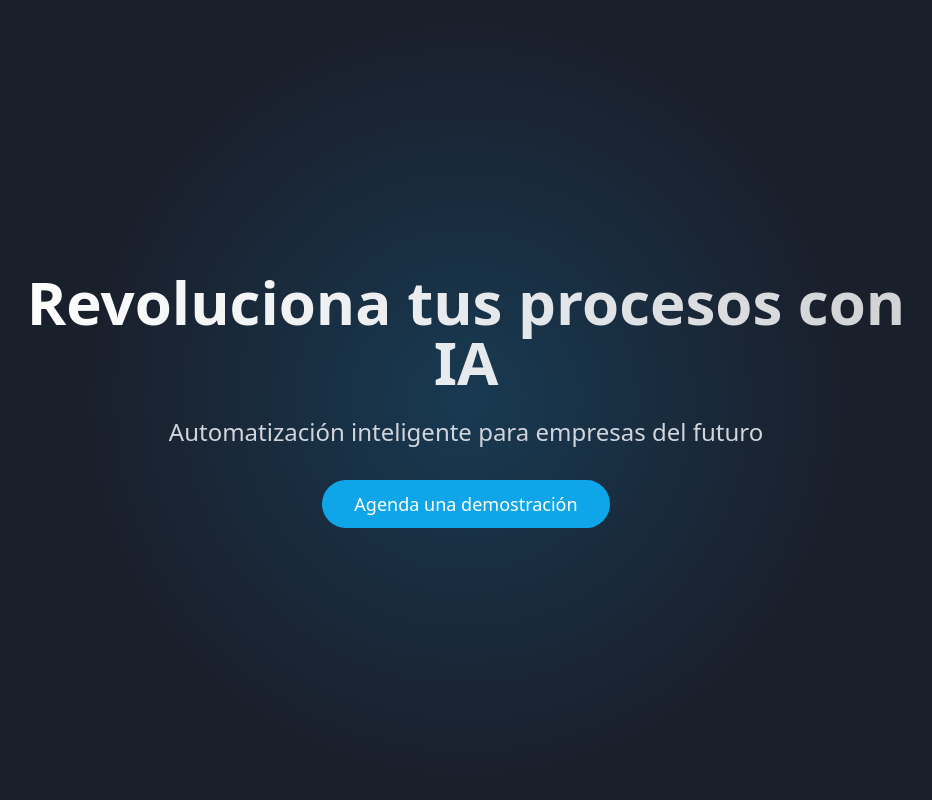
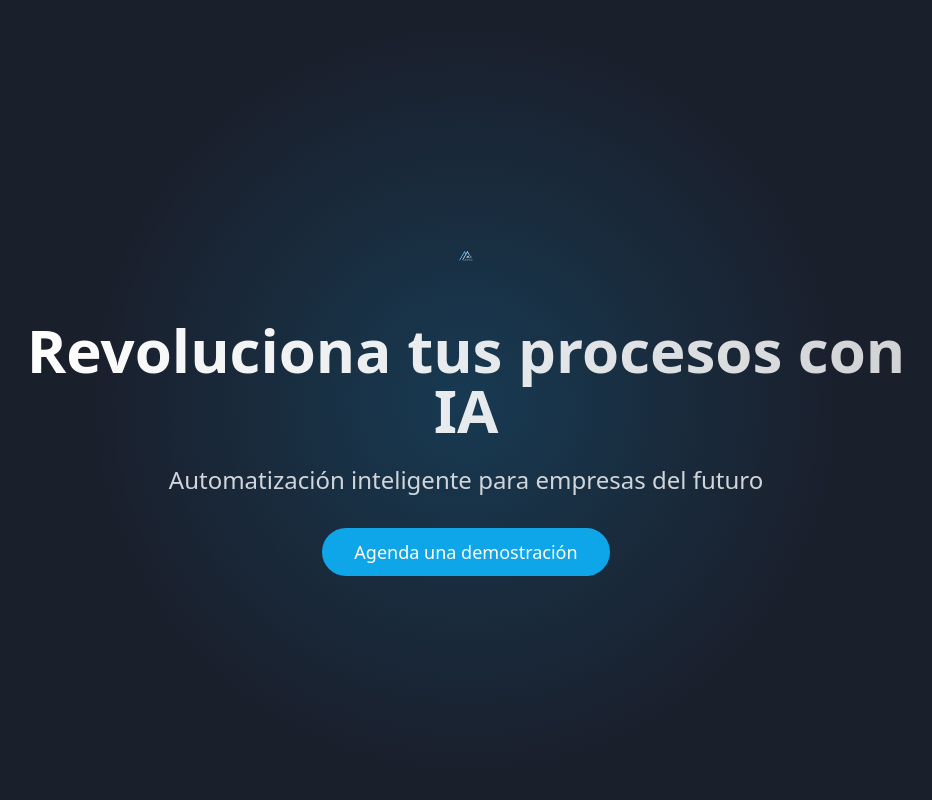
Before and after one commit to Torfer26/aiautomate, a React (Vite) app: page / in a window 1280 px wide. Shown: the top 800 px of the page, without its empty margins (174-1106 px from the left). Built offline with nearby package versions, Linux system fonts and the light colour scheme.

Commit message:
Add logo to initial screen
Display the logo on the initial screen of the web application to enhance visibility upon loading.
[skip gpt_engineer]

```diff
--- a/src/components/Hero.tsx
+++ b/src/components/Hero.tsx
@@ -16,6 +16,19 @@ export const Hero = () => {
           transition={{ duration: 0.6 }}
           className="text-center max-w-4xl mx-auto"
         >
+          <motion.div
+            initial={{ opacity: 0, y: 20 }}
+            animate={{ opacity: 1, y: 0 }}
+            transition={{ duration: 0.6 }}
+            className="mb-8"
+          >
+            <img
+              src="/lovable-uploads/c83c0486-e426-4594-ab18-ed992fa26643.png"
+              alt="AIAutomate Logo"
+              className="h-16 mx-auto mb-8"
+            />
+          </motion.div>
+
           <motion.h1
             initial={{ opacity: 0, y: 20 }}
             animate={{ opacity: 1, y: 0 }}
```
